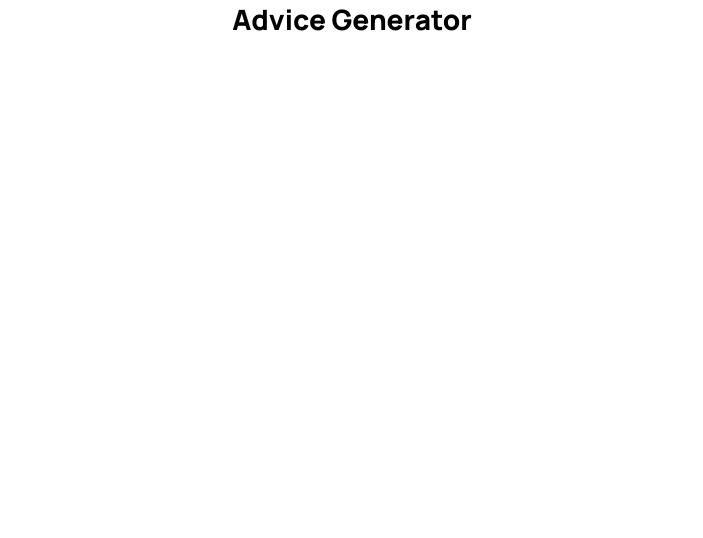
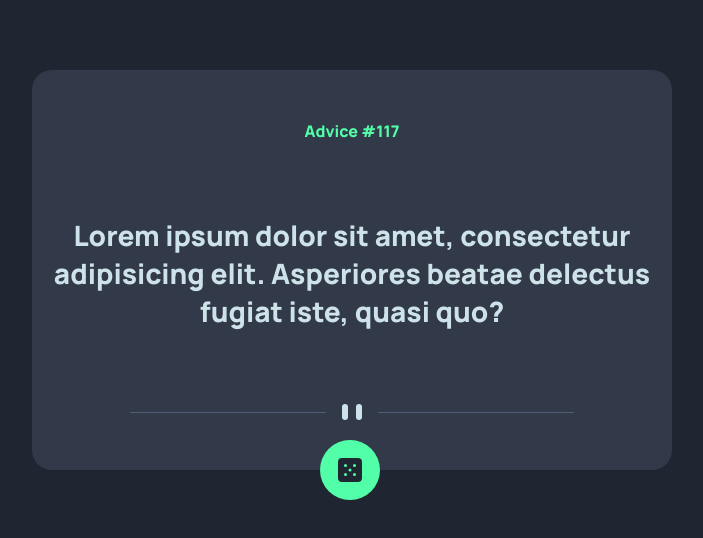
Before and after one commit to igknighton/advice-generator, a React (Create React App) app: page / in a window 1280 px wide. Shown: the top 538 px of the page, without its empty margins (288-991 px from the left). Built offline with nearby package versions, Linux system fonts and the light colour scheme.

Commit message:
static design implementation

```diff
--- a/src/App.css
+++ b/src/App.css
@@ -1,3 +1,45 @@
-.App {
+.container {
+  position: relative;
+  display: flex;
+  flex-direction: column;
+  justify-content: space-between;
+  align-items: center;
   text-align: center;
+  background: var(---dark-grayish-blue);
+  width: 600px;
+  height: 300px;
+  margin: 70px auto 0 auto;
+  border-radius: 20px;
+  padding: 50px 20px;
 }
+
+.adviceNumber {
+  font-size: 1rem;
+  font-weight: 200;
+  color: var(---neon-green);
+}
+
+.button {
+  position: absolute;
+  bottom: -30px;
+  left: 45%;
+  background: var(---neon-green);
+  height: 60px;
+  width: 60px;
+  display: flex;
+  align-items: center;
+  justify-content: center;
+  border-radius: 50%;
+}
+
+.button:hover {
+  box-shadow: var(---neon-green) 1px 1px 25px;
+}
+
+.button img {
+  bottom: 30%;
+  left: 30%;
+  border-radius: 0;
+  width: 24px;
+  height: 24px;
+}
--- a/src/App.js
+++ b/src/App.js
@@ -1,10 +1,22 @@
 import './App.css';
+import divider from './images/pattern-divider-desktop.svg';
+import dice from './images/icon-dice.svg';
+function App() {
 
-function App() {
+
+    const randomQuote = 'Lorem ipsum dolor sit amet, consectetur adipisicing elit. Asperiores beatae delectus fugiat iste, quasi quo?';
+    const adviceNumber = 117;
   return (
-    <div className="App">
-      Advice Generator
-    </div>
+          <div className="container">
+              <div className="adviceNumber">
+                  Advice #{adviceNumber}
+              </div>
+              {randomQuote}
+              <img src={divider} width={444} height={16} alt={'divider'}/>
+              <div className="button">
+                  <img src={dice} className="button" alt={'dice'}/>
+              </div>
+          </div>
   );
 }
 
--- a/src/index.css
+++ b/src/index.css
@@ -10,8 +10,11 @@
 }
 body {
   margin: 0;
+  box-sizing: border-box;
   font-family: 'Manrope', sans-serif;
   -webkit-font-smoothing: antialiased;
   -moz-osx-font-smoothing: grayscale;
   font-size: 28px;
+  background: var(---dark-blue);
+  color: var(---light-cyan);
 }
```
